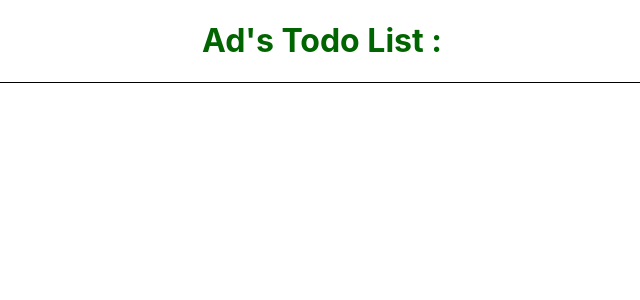
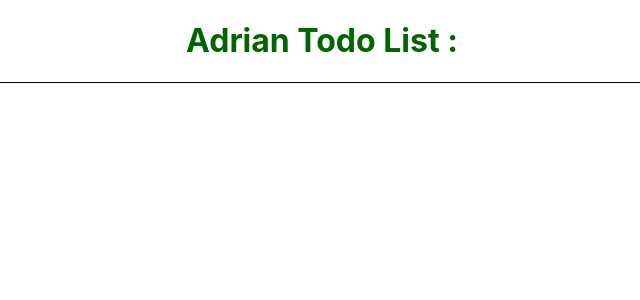
Before and after one commit to Adriantutuianu/to-do-project, a React (Create React App) app: page / in a window 1280 px wide. Shown: the top 300 px of the page, without its empty margins (318-958 px from the left). Built offline with nearby package versions, Linux system fonts and the light colour scheme.

Commit message:
Created form.js and todolist.js

```diff
--- a/src/App.js
+++ b/src/App.js
@@ -11,7 +11,7 @@ function App() {
     <div className="App">
       <header>
         {" "}
-        <h1>Ad's Todo List :</h1>
+        <h1>Adrian Todo List :</h1>
       </header>
     </div>
   );
```
Also changed, not shown: src/components/Form.js (added, +7 -0 lines), src/components/TodoList.js (added, +7 -0 lines).
